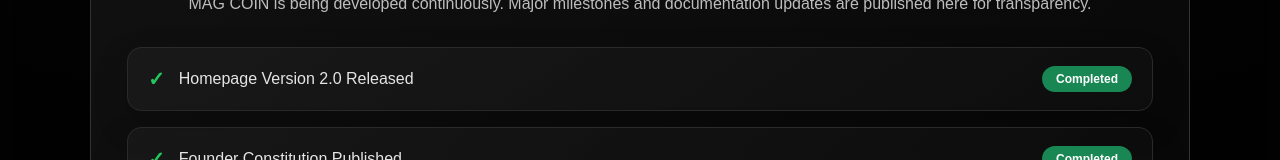
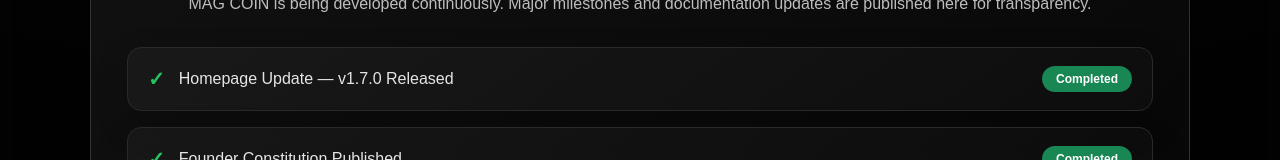
Before and after one commit to MAGZOWN/mag-coin-website, a Next.js app: page / in a window 1280 px wide. Shown: the part 2709-2869 px from the top of the page. Built offline with nearby package versions, Linux system fonts and the light colour scheme.

Commit message:
Fix homepage version mismatch in Latest Project Updates

```diff
--- a/app/data/projectUpdates.ts
+++ b/app/data/projectUpdates.ts
@@ -1,6 +1,6 @@
 export const projectUpdates = [
   {
-    title: "Homepage Version 2.0 Released",
+    title: "Homepage Update — v1.7.0 Released",
     status: "Completed",
   },
   {
```
